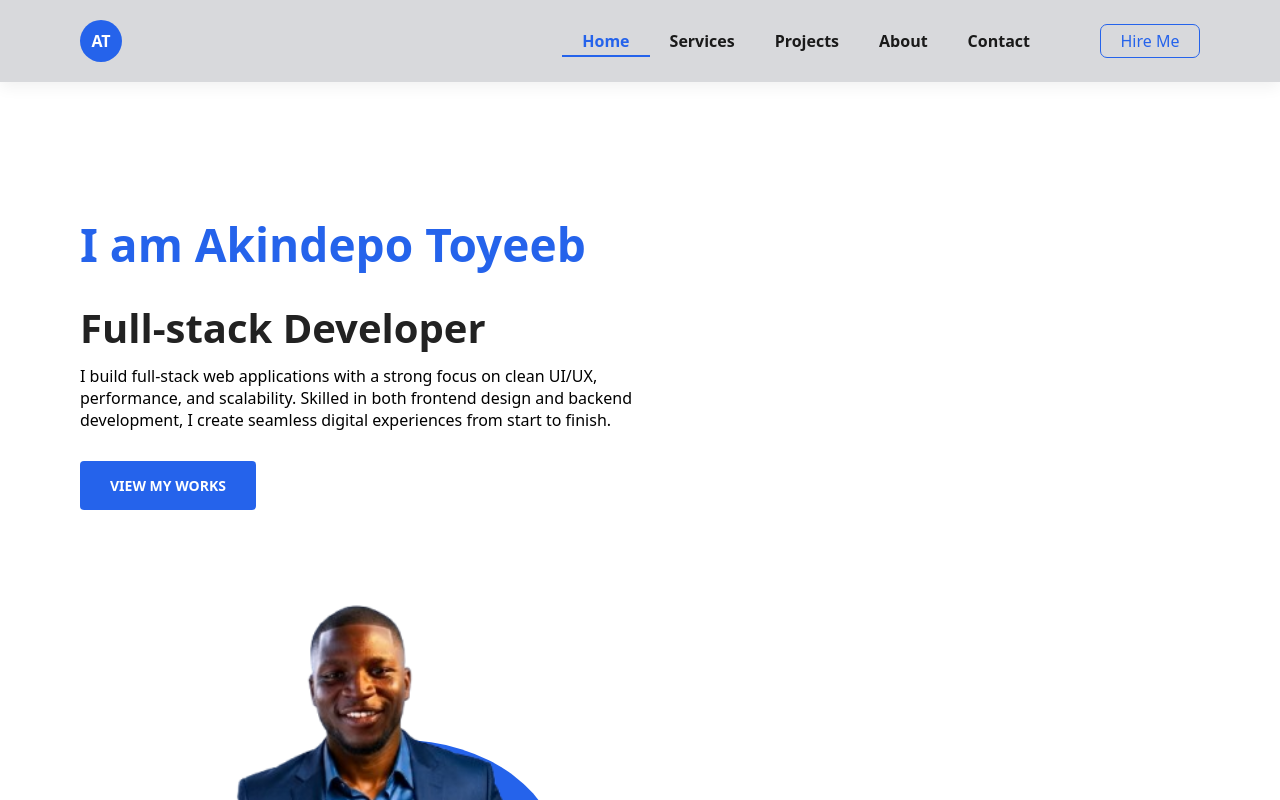
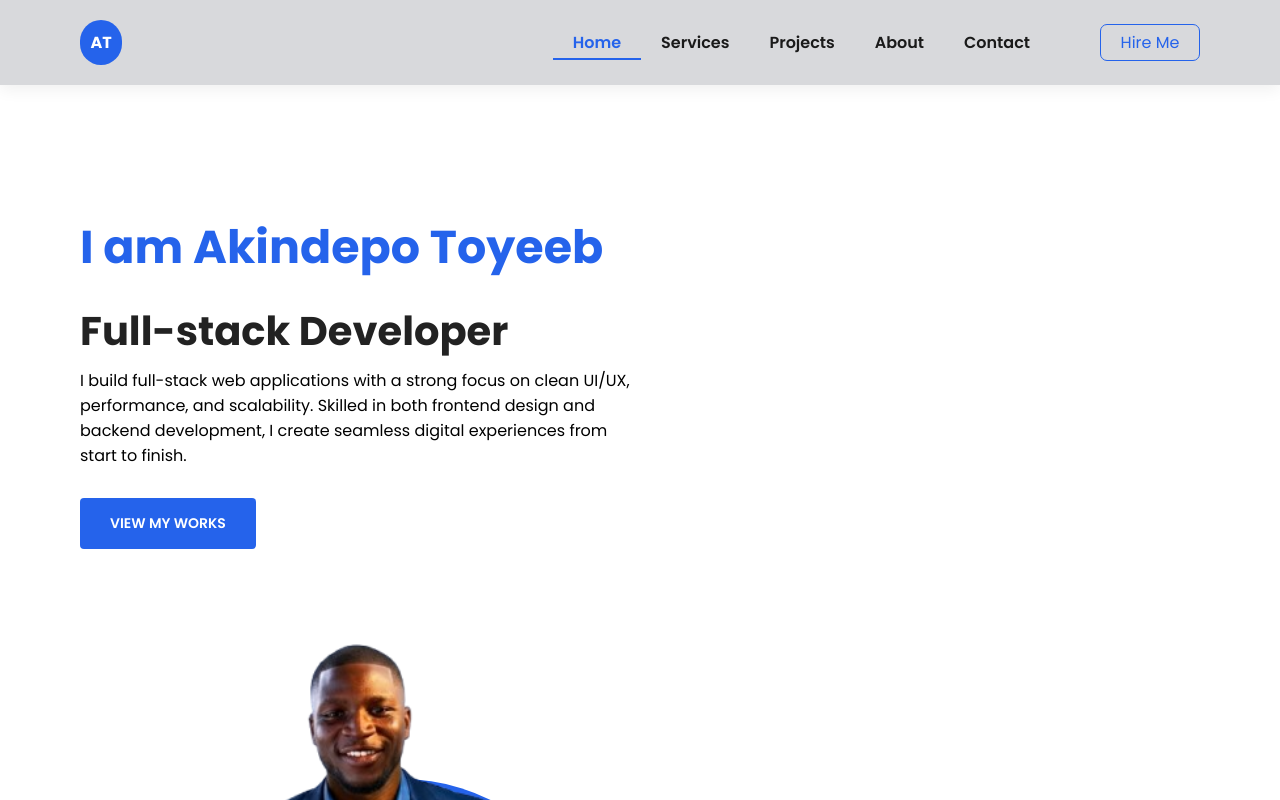
Before and after one commit to akindepotoyeeb-prog/akindepotoyeeb-portfolio, a React (Vite) app: page / in a window 1280 px wide. Shown: the top 800 px of the page. Built offline with nearby package versions, Linux system fonts and the light colour scheme.

Commit message:
added project component

```diff
--- a/src/App.jsx
+++ b/src/App.jsx
@@ -107,7 +107,7 @@ export default function App() {
         <Services />
       </div>
       <div id="project" ref={projectRef}>
-        {/* <Project /> */}
+        <Project />
       </div>
       <div id="about" ref={aboutRef}>
         {/* <About /> */}
--- a/src/component/Header.jsx
+++ b/src/component/Header.jsx
@@ -15,6 +15,7 @@ export default function Header({ activeSection, scrollTo, refs }) {
   };
 
   return (
+    <header className="">
       <div className="header">
         <a href="#">
           <div className="logo">AT</div>
@@ -101,5 +102,6 @@ export default function Header({ activeSection, scrollTo, refs }) {
           </div>
         </div>
       </div>
+    </header>
   );
 }
--- a/src/index.css
+++ b/src/index.css
@@ -4,25 +4,13 @@
   margin: 0;
   padding: 0;
   box-sizing: border-box;
-  font-family:
-    system-ui,
-    -apple-system,
-    BlinkMacSystemFont,
-    "Segoe UI",
-    Roboto,
-    Oxygen,
-    Ubuntu,
-    Cantarell,
-    "Open Sans",
-    "Helvetica Neue",
-    sans-serif;
+  font-family: "Poppins", sans-serif;
 }
 html {
   scroll-behavior: smooth;
 }
 
 body {
-  max-width: 1440px;
   width: 100%;
   margin: 0 auto;
   overflow-x: hidden;
@@ -92,7 +80,7 @@ button.white {
 
 .all {
   width: 100%;
-  max-width: 1440px;
+  /* max-width: 1440px; */
   margin: 0 auto;
   align-items: center;
   justify-content: center;
@@ -121,17 +109,23 @@ button.white {
   transform: translateY(-3px);
   opacity: 0.95;
 }
-.header {
-  display: flex;
-  justify-content: space-between;
-  padding: 20px 80px;
+
+header{
   background-color: #d8d9dc;
-  box-shadow: 0 5px 15px rgba(0, 0, 0, 0.06);
-  z-index: 999;
   position: sticky;
   top: 0;
   left: 0;
+  z-index: 999;
+  box-shadow: 0 5px 15px rgba(0, 0, 0, 0.06);
+}
+
+.header {
+  display: flex;
+  justify-content: space-between;
+  padding: 20px 80px;
   text-decoration: none;
+  max-width: 1440px;
+  margin: auto;
 }
 .nav {
   gap: 50px;
```
Lines whose indentation alone changed are shown as unchanged.
